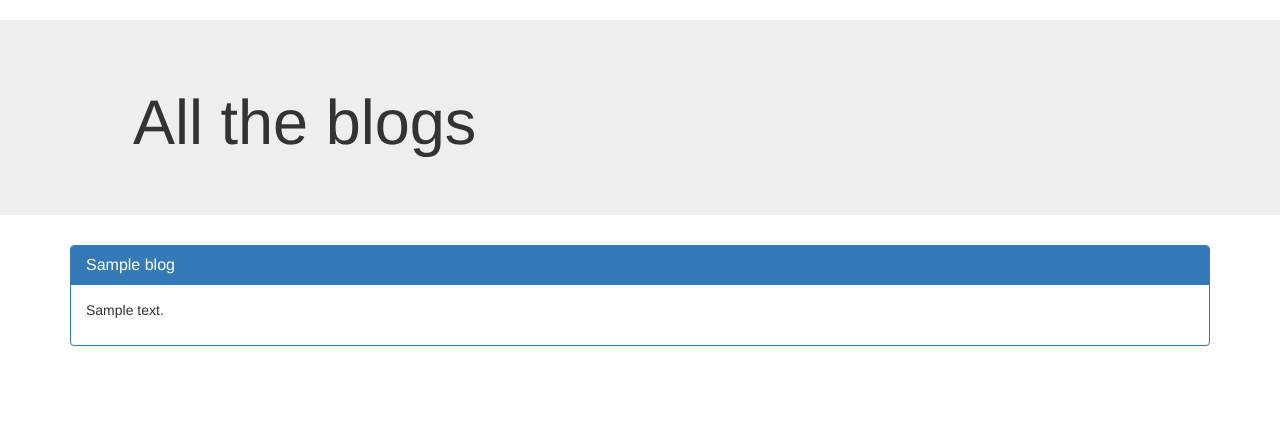
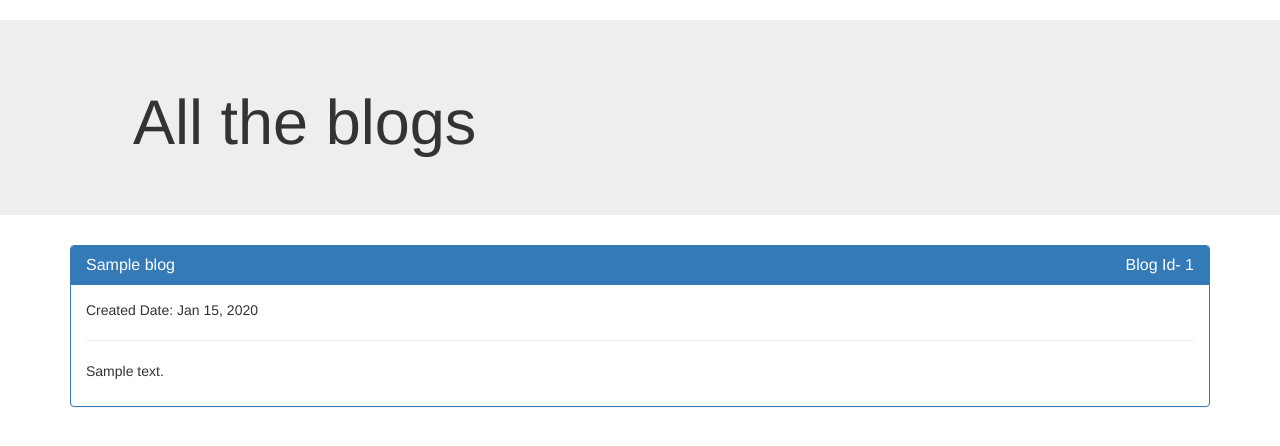
Before and after one commit to hvpulok/MyBlogApp, a Python web app: template templates/blogs.html in a window 1280 px wide. Shown: the part 52-498 px from the top of the page. Run offline with Jinja, Linux system fonts and the light colour scheme; the template is opened without the code that fills it: most values are stand-ins (such as "Sample title", 1, 10 or a date in 2020); some libraries are stand-ins or nearby versions; some web fonts are replaced.

Commit message:
Fix code to add new line in blog posts

```diff
--- a/templates/blogs.html
+++ b/templates/blogs.html
@@ -12,14 +12,20 @@
     {% for blog in blogs %}
         <div class="panel panel-primary">
             <div class="panel-heading">
-                <h3 class="panel-title">{{blog.title}}</h3>
+                <h3 class="panel-title">{{blog.title}}
+                    <span class="pull-right">
+                            Blog Id- {{blog.key().id()}}
+                    </span>
+                </h3>
             </div>
             <div class="panel-body">
                 <!--<pre class="blog-description">
                     {{blog.description}}
                 </pre>-->
+                <p>Created Date: {{blog.created.strftime("%b %d, %Y")}}</p>
+                <hr>
                 <p class="blog-description">
-                    {{blog.description}}
+                    {{blog.description.replace('\n', '<br>') | safe}}
                 </p>
             </div>
         </div>
```
Also changed, not shown: main.py (+8 -2 lines), templates/post.html (added, +15 -0 lines), 1 other file.
